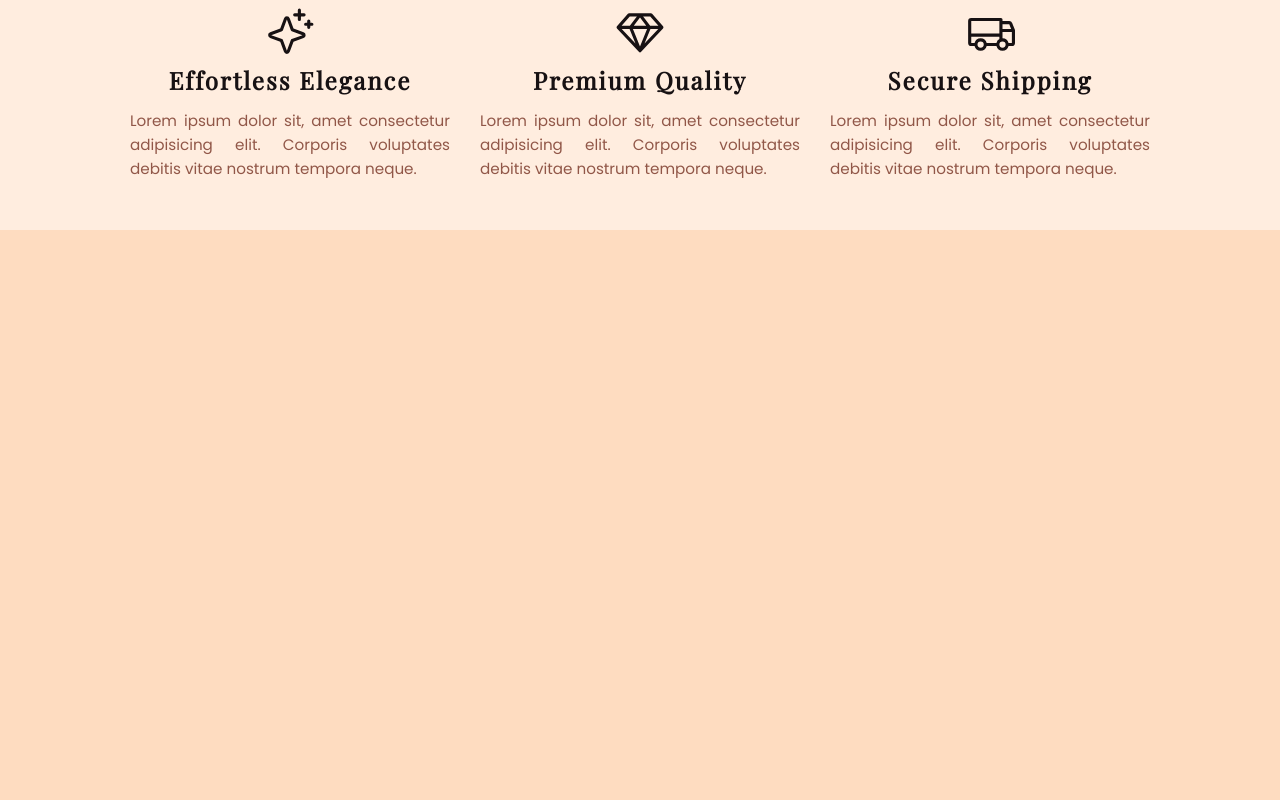
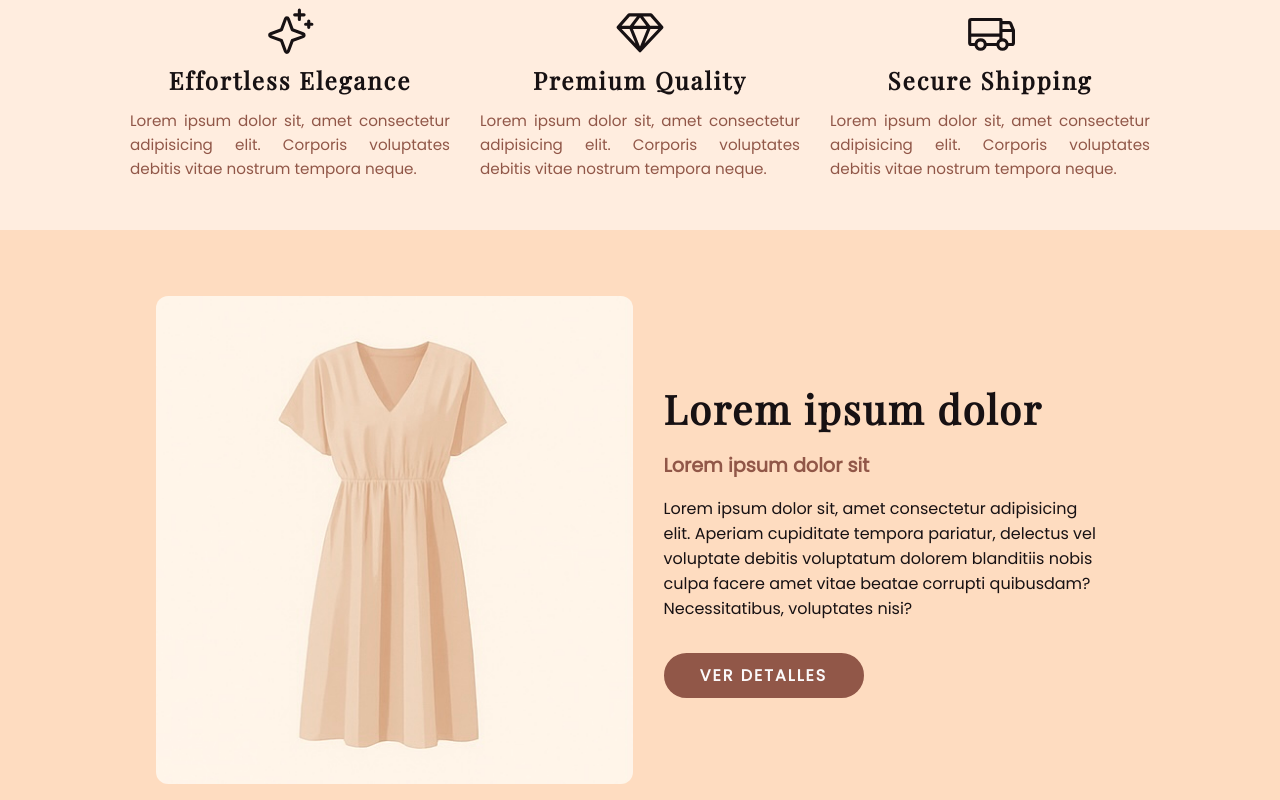
Before and after one commit to CesarSullen/get-dressed, a plain HTML site: page index.html in a window 1280 px wide. Shown: the part 1062-1862 px from the top of the page. Before the commit the page ends 1374 px from the top, so only its background shows below. Drawn offline with Linux system fonts and the light colour scheme.

Commit message:
Added featured section

```diff
--- a/index.html
+++ b/index.html
@@ -131,7 +131,23 @@
 
 			<section id="featured-dress" class="featured-dress">
 				<div class="featured-dress-container two-columns">
-					<img src="" alt="" srcset="" />
+					<img
+						class="featured-dress-img"
+						src="./assets/preview.jpg"
+						alt=""
+						srcset=""
+					/>
+					<div class="featured-dress-text">
+						<h1 class="section-title">Lorem ipsum dolor</h1>
+						<h2 class="section-subtitle">Lorem ipsum dolor sit</h2>
+						<p>
+							Lorem ipsum dolor sit, amet consectetur adipisicing elit. Aperiam
+							cupiditate tempora pariatur, delectus vel voluptate debitis
+							voluptatum dolorem blanditiis nobis culpa facere amet vitae beatae
+							corrupti quibusdam? Necessitatibus, voluptates nisi?
+						</p>
+						<button class="btn">ver detalles</button>
+					</div>
 				</div>
 			</section>
 		</div>
--- a/style/style.scss
+++ b/style/style.scss
@@ -83,7 +83,7 @@
 	}
 }
 
-// Why Us
+// why us
 .why-us {
 	background-color: $light-bg;
 	max-width: none;
@@ -92,12 +92,12 @@
 	padding-inline: 2rem;
 }
 .why-us-container {
+	justify-self: center;
 	display: grid;
 	justify-items: center;
 	grid-template-columns: repeat(1, 1fr);
 	gap: 30px;
 	max-width: 1200px;
-	justify-self: center;
 	@media screen and (min-width: 700px) {
 		grid-template-columns: repeat(3, 1fr);
 	}
@@ -132,3 +132,60 @@
 		max-width: 320px;
 	}
 }
+
+//featured dress
+.featured-dress {
+	max-width: none;
+	width: 100%;
+	padding: 0;
+	@media screen and (min-width: 700px) {
+		padding: 1rem;
+		max-width: 1000px;
+	}
+}
+.featured-dress-container {
+	justify-items: center;
+}
+.featured-dress-img {
+	width: 100%;
+
+	@media screen and (min-width: 700px) {
+		border-radius: $border-radius-general;
+	}
+}
+.featured-dress-text {
+	padding: 2rem;
+	display: flex;
+	flex-direction: column;
+	justify-content: center;
+	gap: 1rem;
+
+	.section-title {
+		text-transform: unset;
+	}
+	.section-subtitle {
+		margin-top: unset;
+		margin-bottom: unset;
+	}
+	p {
+		text-align: justify;
+	}
+	.btn {
+		margin-top: 1rem;
+	}
+
+	@media screen and (min-width: 700px) {
+		padding: 1rem;
+		text-align: justify;
+
+		.section-title {
+			font-size: 2.5rem;
+		}
+		p {
+			text-align: left;
+		}
+		.btn {
+			max-width: 150px;
+		}
+	}
+}
```
Also changed, not shown: assets/preview.jpg (added), style/style.css, 1 other file.
